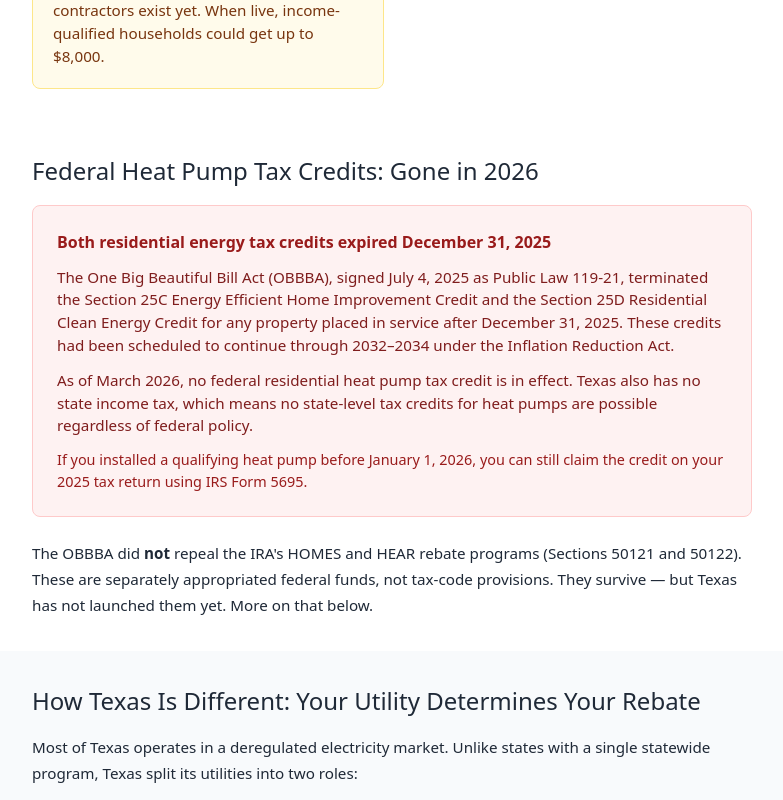
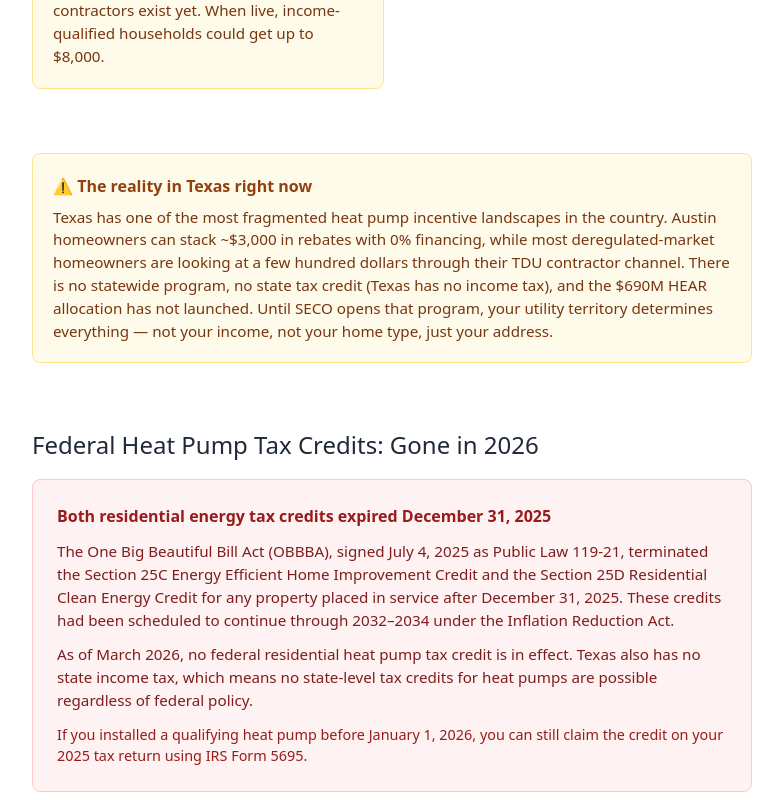
Before and after one commit to giniwproductions-88/homeenergybasics, a Next.js app: page /heat-pumps/states/tx in a window 1280 px wide. Shown: the part 1440-2240 px from the top of the page, without its empty margins (248-1031 px from the left). Built offline with nearby package versions, Linux system fonts and the light colour scheme.

Commit message:
TX: add reality check, best candidates, unique insight, in-practice summary

```diff
--- a/src/app/heat-pumps/states/tx/page.tsx
+++ b/src/app/heat-pumps/states/tx/page.tsx
@@ -183,6 +183,33 @@
                 income-qualified households could get up to $8,000.
               </p>
             </div>
+          </div>
+        </div>
+      </section>
+
+      {/* Reality Check */}
+      <section style={{ padding: "2rem 1rem" }}>
+        <div className="container-narrow">
+          <div
+            style={{
+              background: "#fffbeb",
+              border: "1px solid #fde68a",
+              borderRadius: "8px",
+              padding: "1.25rem",
+            }}
+          >
+            <p style={{ fontWeight: 600, color: "#92400e", marginBottom: "0.5rem" }}>
+              ⚠ The reality in Texas right now
+            </p>
+            <p style={{ fontSize: "0.95rem", color: "#78350f" }}>
+              Texas has one of the most fragmented heat pump incentive landscapes in the
+              country. Austin homeowners can stack ~$3,000 in rebates with 0% financing,
+              while most deregulated-market homeowners are looking at a few hundred dollars
+              through their TDU contractor channel. There is no statewide program, no state
+              tax credit (Texas has no income tax), and the $690M HEAR allocation has not
+              launched. Until SECO opens that program, your utility territory determines
+              everything — not your income, not your home type, just your address.
+            </p>
           </div>
         </div>
       </section>
@@ -845,6 +872,34 @@
             low-income households in any Texas utility territory could stack their utility
             rebate with up to $8,000 in federal point-of-sale rebates.
           </p>
+          <div
+            style={{
+              background: "#eff6ff",
+              border: "1px solid #bfdbfe",
+              borderRadius: "8px",
+              padding: "1.25rem",
+              marginTop: "1.5rem",
+            }}
+          >
+            <p style={{ fontWeight: 600, color: "#1e40af", marginBottom: "0.5rem" }}>
+              Texas received the largest IRA rebate allocation in the country — and has distributed none of it
+            </p>
+            <p style={{ fontSize: "0.95rem", color: "#1e3a5f" }}>
+              At $690 million, Texas&apos;s HOMES/HEAR allocation dwarfs every other state.
+              New York ($318M), California ($290M), and Pennsylvania ($259M) have all made
+              more progress toward launch. The gap between funding allocated and funding
+              deployed is larger in Texas than anywhere else — which means the eventual
+              launch will represent the single biggest shift in heat pump economics for any
+              state in the country.
+            </p>
+          </div>
+          <p style={{ fontSize: "0.95rem", lineHeight: 1.7, marginTop: "1rem" }}>
+            <strong>In practice:</strong> Most Texas homeowners today will rely on a
+            combination of their utility rebate ($300–$3,000 depending on location) and
+            manufacturer promotions. Austin Energy customers have the strongest setup
+            right now. For everyone else, meaningful additional savings depend on whether
+            and when SECO launches the HEAR program.
+          </p>
         </div>
       </section>
 
@@ -877,6 +932,37 @@
             permits for HVAC replacement. Unpermitted work can void insurance coverage
             and manufacturer warranties.
           </p>
+        </div>
+      </section>
+
+      {/* Best Candidates */}
+      <section style={{ padding: "2rem 1rem" }}>
+        <div className="container-narrow">
+          <div
+            style={{
+              background: "#f0fdf4",
+              border: "1px solid #bbf7d0",
+              borderRadius: "8px",
+              padding: "1.25rem",
+            }}
+          >
+            <p style={{ fontWeight: 600, color: "#166534", marginBottom: "0.5rem" }}>
+              ✓ Best candidates for a heat pump in Texas
+            </p>
+            <p style={{ fontSize: "0.95rem", color: "#14532d" }}>
+              <strong>Austin Energy customers</strong> — highest rebates and 0% financing
+              available today, no waiting required.{" "}
+              <strong>Homes with high cooling demand</strong> — heat pumps excel in
+              Texas&apos;s long cooling season, and SEER2 improvements pay back fastest
+              here.{" "}
+              <strong>Homeowners upgrading a full HVAC system</strong> — whole-home programs
+              (Austin, Oncor) offer the best stacking opportunity.{" "}
+              <strong>Income-qualified households willing to wait for HEAR</strong> — up to
+              $8,000 when it launches, but no date confirmed.{" "}
+              <strong>Homes replacing electric resistance or aging AC</strong> — largest
+              efficiency gains and fastest payback regardless of rebate level.
+            </p>
+          </div>
         </div>
       </section>
 
```
